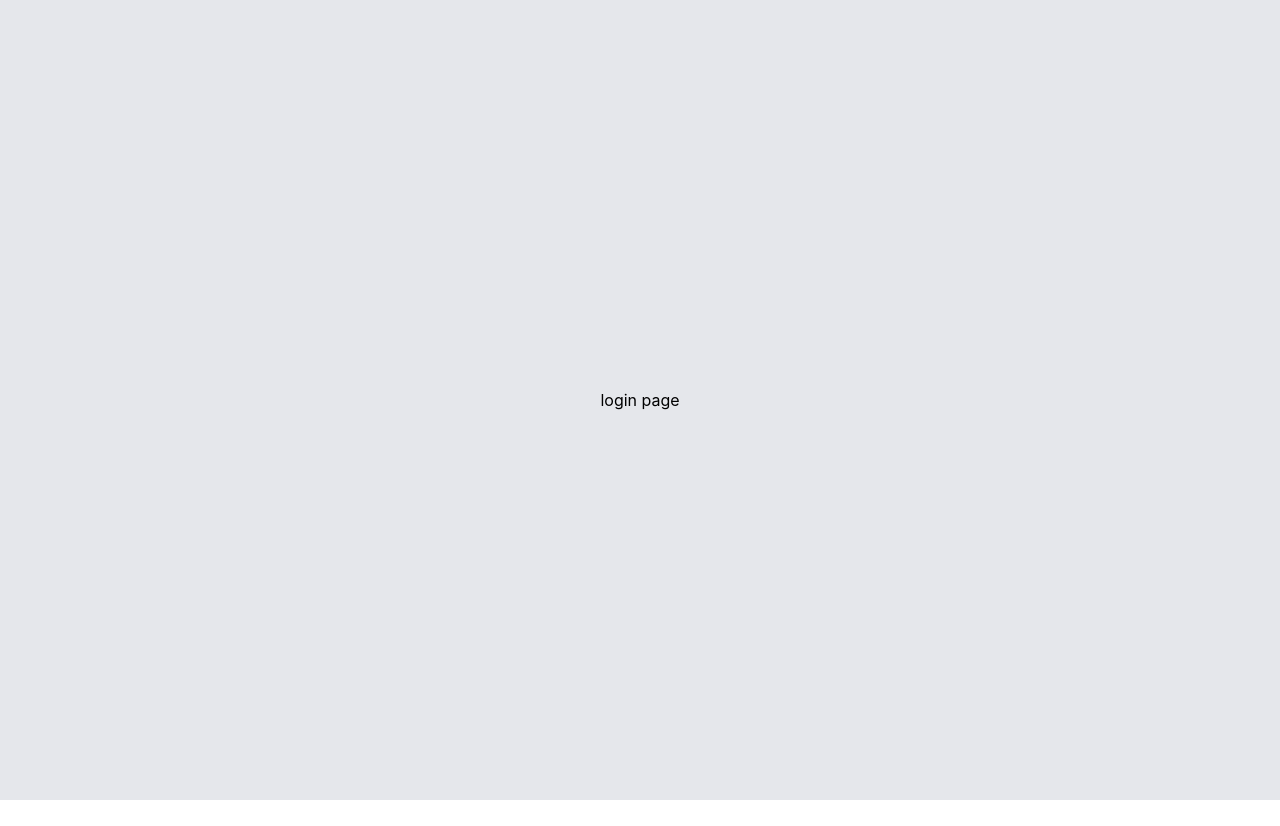
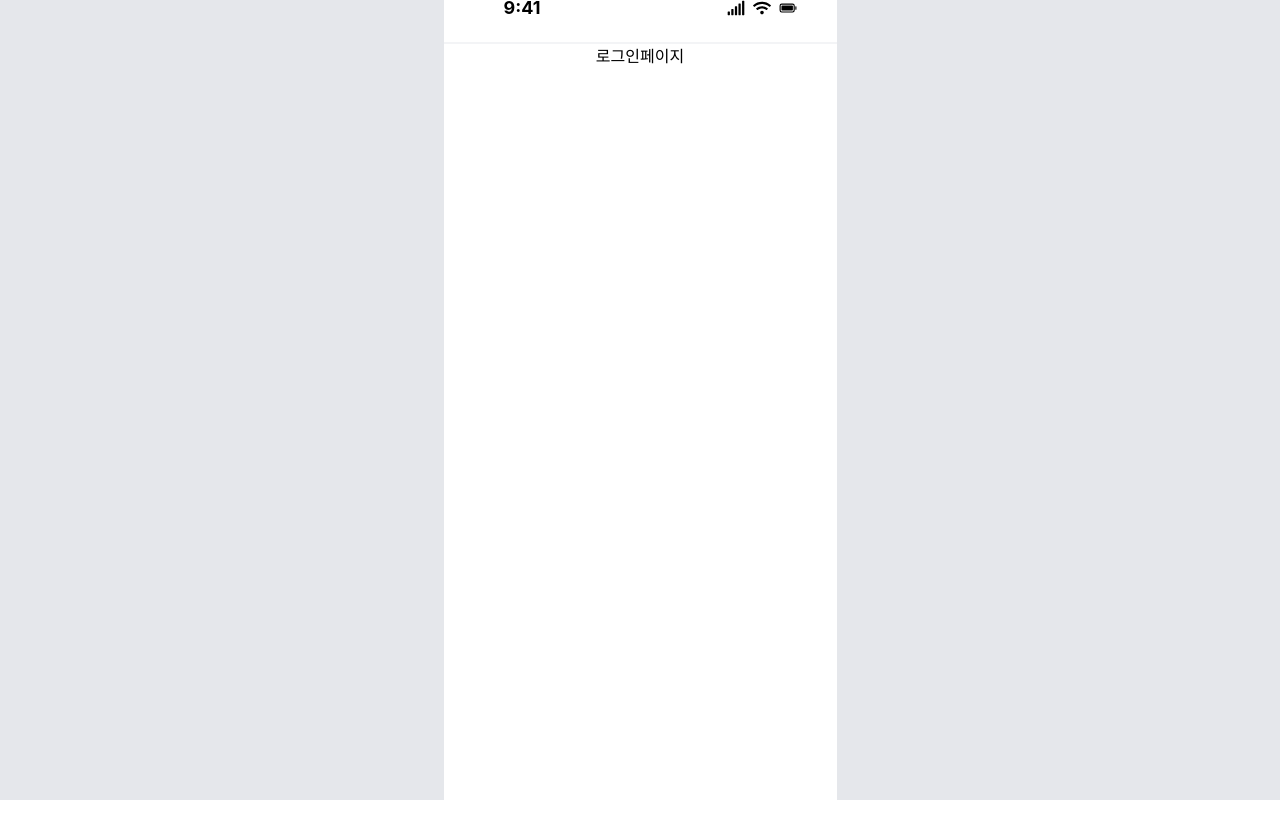
Before and after one commit to CRE-A/AnimalDoctor24, a React (Create React App) app in the folder Front/animaldoctor24/: page /login in a window 1280 px wide. Before the commit the page ends 800 px from the top, so only its background shows below. Built offline with nearby package versions, Linux system fonts and the light colour scheme.

Commit message:
로그인 페이지 추가 (ui 개발전)

```diff
--- a/Front/animaldoctor24/src/App.js
+++ b/Front/animaldoctor24/src/App.js
@@ -2,14 +2,17 @@ import logo from './logo.svg';
 import { Outlet } from 'react-router-dom';
 import { QueryClient, QueryClientProvider } from '@tanstack/react-query';
 import { AuthContextProvider } from './context/AuthContext';
+import Nav from "./components/Nav";
 
 const queryClient = new QueryClient();
 function App() {
   return (
       <QueryClientProvider client={queryClient}>
         <AuthContextProvider>
-          {/*<Navbar />*/}
-          <Outlet />
+            <div>
+                <Nav/>
+                <Outlet />
+            </div >
         </AuthContextProvider>
       </QueryClientProvider>
   );
--- a/Front/animaldoctor24/src/components/Nav.jsx
+++ b/Front/animaldoctor24/src/components/Nav.jsx
@@ -3,7 +3,7 @@ import { IoBatteryFull } from "react-icons/io5";
 import { FaSignal } from "react-icons/fa";
 export default function Nav() {
     return (
-        <section className="flex justify-between w-[393px] pl-[60px] pr-[40px] py-5 border-b-2 border-gray-100">
+        <section className="flex justify-between w-[393px] pl-[60px] pr-[40px] py-5 border-b-2 border-gray-100 bg-white ">
             <div className="font-bold text-lg">9:41</div>
             <div className="flex items-center justify-between w-[70px] text-lg">
                 <FaSignal />
--- a/Front/animaldoctor24/src/index.css
+++ b/Front/animaldoctor24/src/index.css
@@ -12,7 +12,7 @@ body {
 
 #root {
   /*@apply flex flex-col justify-center w-[400px] h-[800px] mx-auto ;*/
-  @apply h-screen w-screen flex justify-center items-center bg-gray-200;
+  @apply h-screen w-screen flex justify-center items-center bg-gray-200 ;
 }
 code {
   font-family: source-code-pro, Menlo, Monaco, Consolas, 'Courier New',
--- a/Front/animaldoctor24/src/pages/Home.jsx
+++ b/Front/animaldoctor24/src/pages/Home.jsx
@@ -7,8 +7,7 @@ export default function Home() {
     const navigate = useNavigate();
     return (
         <>
-            <section className="relative flex flex-col items-center w-[393px] h-[852px] bg-white ">
-                <Nav/>
+            <section className="relative flex flex-col items-center bg-white w-[393px] h-[782px] ">
                 <div className="flex flex-col items-center">
                     <div className="w-[316px] h-[316px] my-[40px]">
                         <img src="https://loosedrawing.com/assets/illustrations/png/1058.png" />
--- a/Front/animaldoctor24/src/pages/LoginPage.jsx
+++ b/Front/animaldoctor24/src/pages/LoginPage.jsx
@@ -1,5 +1,12 @@
 import React from 'react';
 
 export default function LoginPage() {
-    return <h1>login page</h1>;
+    return (
+        <>
+            <section className="relative flex flex-col items-center bg-white w-[393px] h-[782px] ">
+                <h1>로그인페이지</h1>
+            </section>
+        </>
+
+    ); ;
 }
```
